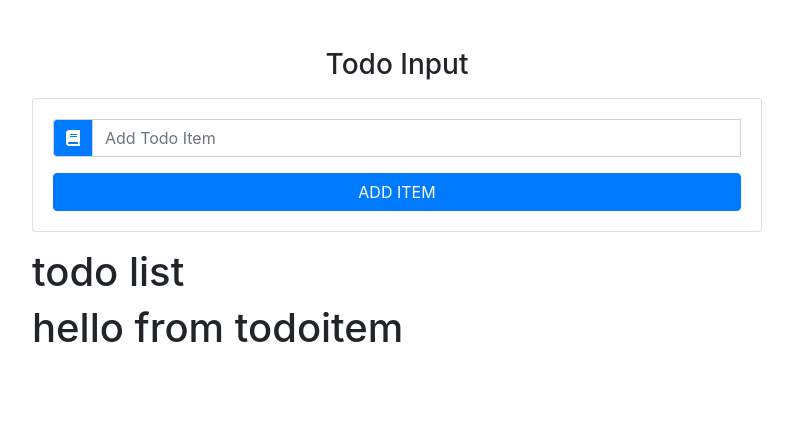
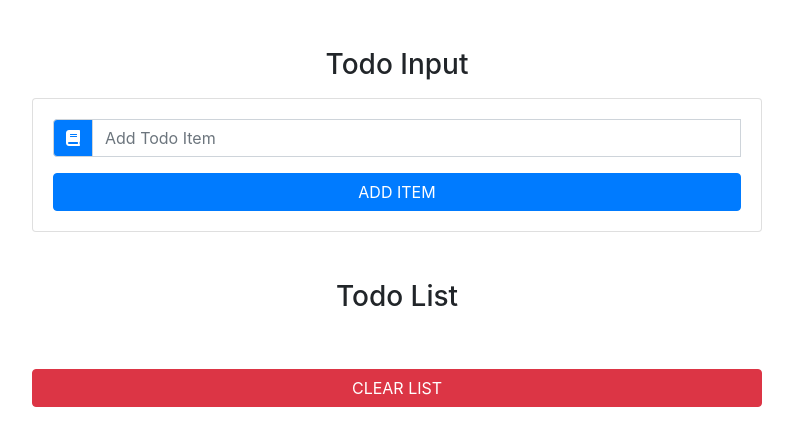
Before and after one commit to ziaul888/raect-todo, a React (Create React App) app: page / in a window 1280 px wide. Shown: the top 446 px of the page, without its empty margins (243-1036 px from the left). Built offline with nearby package versions, Linux system fonts and the light colour scheme.

Commit message:
todolist  and error solve

```diff
--- a/src/App.js
+++ b/src/App.js
@@ -54,7 +54,7 @@
             todo input
             </h3>
             <TodoInput item={this.state.item}        handleChange={this.handleChange}         handleSubmit={this.handleSubmit}          handleEdit={this.handleEdit} />
-            <Todolist item={this.state.item}         handleDelete={this.handleDelete}            clearList={this.clearList}
+            <Todolist items={this.state.items}         handleDelete={this.handleDelete}            clearList={this.clearList}
             handleEdit={this.handleEdit}/>
           </div>
 
--- a/src/components/TodoInput.js
+++ b/src/components/TodoInput.js
@@ -15,7 +15,8 @@
                           <i className="fas fa-book"/>
                       </div>
                    </div>
-                   <input type="text" className="form-control text-capitalize" placeholder="add todo item"  />
+                   <input type="text" className="form-control text-capitalize" placeholder="add todo item"       value={item}
+                    onChange={handleChange} />
                    <button className="btn btn-block btn-primary mt-3"> ADD ITEM</button>
                 </div>
 
--- a/src/components/TodoList.js
+++ b/src/components/TodoList.js
@@ -1,13 +1,33 @@
 import React, { Component } from 'react'
 import TodoItem from './TodoItem';
+import Item from './TodoItem';
+
 class TodoList extends Component {
     render() {
+        const { items, clearList, handleDelete, handleEdit } = this.props;
         return (
-            <section>
-                <h1>todo list</h1>
-             <TodoItem/>
-            </section>
-        )
+          <ul className="list-group my-5">
+            <h3 className="text-capitalize text-center">todo list</h3>
+            {items.map(item => {
+              return (
+                <TodoItem
+                  key={item.id}
+                  title={item.title}
+                  handleDelete={() => handleDelete(item.id)}
+                  handleEdit={() => handleEdit(item.id)}
+                />
+              );
+            })}
+            <button
+              type="button"
+              className="btn btn-danger btn-block text-uppercase mt-5"
+              onClick={clearList}
+            >
+              clear list
+            </button>
+          </ul>
+        );
+      }
     }
-}
+
 export default  TodoList
```
